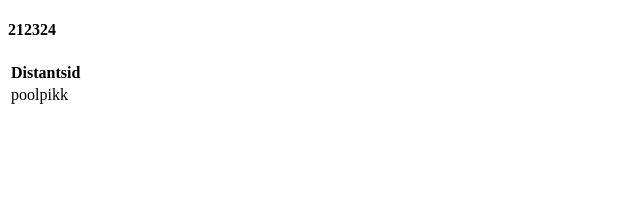
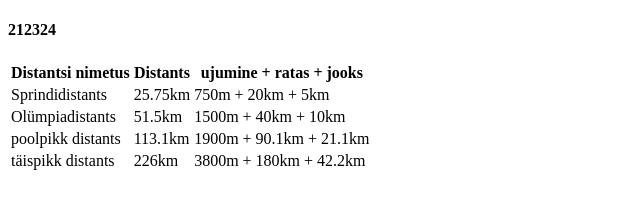
Before and after one commit to Kivit/Kivit.github.io, a plain HTML site: page index.html in a window 1280 px wide. Shown: the whole page, without its empty margins (0-640 px from the left). Drawn offline with Linux system fonts and the light colour scheme.

Commit message:
Update index.html

```diff
--- a/index.html
+++ b/index.html
@@ -4,10 +4,29 @@
     <h4>212324</h4>
     <table>
       <tr>
-        <th>Distantsid</th>
+        <th>Distantsi nimetus</th>
+        <th>Distants</th>
+        <th>ujumine + ratas + jooks</th>
       </tr>
       <tr>
-        <td>poolpikk</td>
+        <td>Sprindidistants</td>
+        <td>25.75km</td>
+        <td>750m + 20km + 5km</td>
+      </tr>
+      <tr>
+        <td>Olümpiadistants</td>
+        <td>51.5km</td>
+        <td>1500m + 40km + 10km</td>
+      </tr>
+      <tr>
+        <td>poolpikk distants</td>
+        <td>113.1km</td>
+        <td>1900m + 90.1km + 21.1km</td>
+      </tr>
+      <tr>
+        <td>täispikk distants</td>
+        <td>226km</td>
+        <td>3800m + 180km + 42.2km</td>
       </tr>
     </table>
   </body>
```
